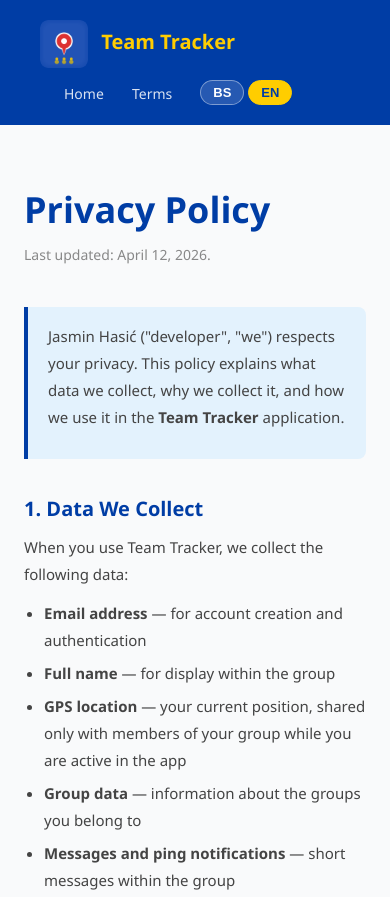
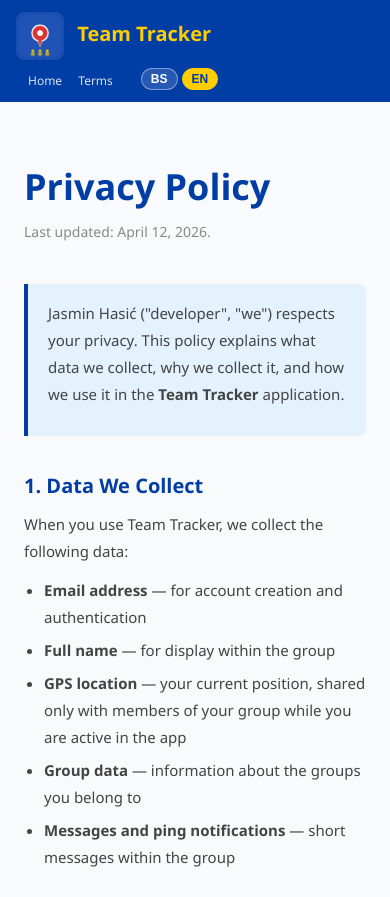
Before and after one commit to Hasko1988/teamtracker-web, a plain HTML site: page privacy.html in a window 390 px wide. Shown: the top 897 px of the page. Drawn offline with Linux system fonts and the light colour scheme.

Commit message:
Mobilni prikaz headera - white-space nowrap i media query za mali ekran
Co-Authored-By: Claude Sonnet 4.6 <noreply@anthropic.com>

```diff
--- a/privacy.html
+++ b/privacy.html
@@ -19,7 +19,8 @@
     }
     header .logo { font-size: 20px; font-weight: 700; text-decoration: none; color: #FFCD00; }
     header .right { display: flex; align-items: center; gap: 8px; }
-    header nav a { color: white; text-decoration: none; margin-left: 24px; font-size: 14px; opacity: 0.85; }
+    header nav { white-space: nowrap; }
+    header nav a { color: white; text-decoration: none; margin-left: 16px; font-size: 13px; opacity: 0.85; }
     header nav a:hover { opacity: 1; color: #FFCD00; }
     .lang-switcher { display: flex; gap: 4px; margin-left: 20px; }
     .lang-btn {
@@ -53,6 +54,11 @@
       background: #111; color: #aaa; text-align: center; padding: 24px; font-size: 14px;
     }
     footer a { color: #90caf9; text-decoration: none; margin: 0 12px; }
+    @media (max-width: 600px) {
+      header { padding: 12px 16px; gap: 8px; }
+      header nav a { margin-left: 12px; font-size: 12px; }
+      .lang-btn { padding: 3px 9px; font-size: 12px; }
+    }
   </style>
 </head>
 <body>
```
Also changed, not shown: terms.html (+7 -1 lines).
